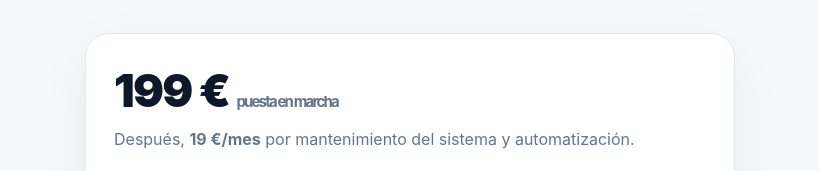
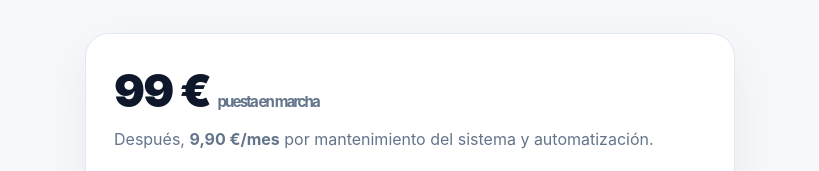
Before and after one commit to andekarivera20-cpu/mi-primera-web, a plain HTML site: page recordatorios-citas-venta.html in a window 1280 px wide. Shown: the part 2146-2317 px from the top of the page, without its empty margins (230-1049 px from the left). Drawn offline with Linux system fonts and the light colour scheme.

Commit message:
Lower appointment reminder pricing

```diff
--- a/recordatorios-citas-venta.html
+++ b/recordatorios-citas-venta.html
@@ -166,8 +166,8 @@ footer{padding:34px 0;color:#64748b;font-size:13px;text-align:center}
         <p>Una propuesta pensada para pequeños negocios que solo necesitan que sus clientes recuerden la cita.</p>
       </div>
       <div class="pricing">
-        <div class="price">199 € <small>puesta en marcha</small></div>
-        <p style="margin:8px 0 0">Después, <strong>19 €/mes</strong> por mantenimiento del sistema y automatización.</p>
+        <div class="price">99 € <small>puesta en marcha</small></div>
+        <p style="margin:8px 0 0">Después, <strong>9,90 €/mes</strong> por mantenimiento del sistema y automatización.</p>
         <div class="features">
           <div class="feature"><span class="tick">✓</span><span>Panel de citas</span></div>
           <div class="feature"><span class="tick">✓</span><span>Recordatorios programados</span></div>
```
